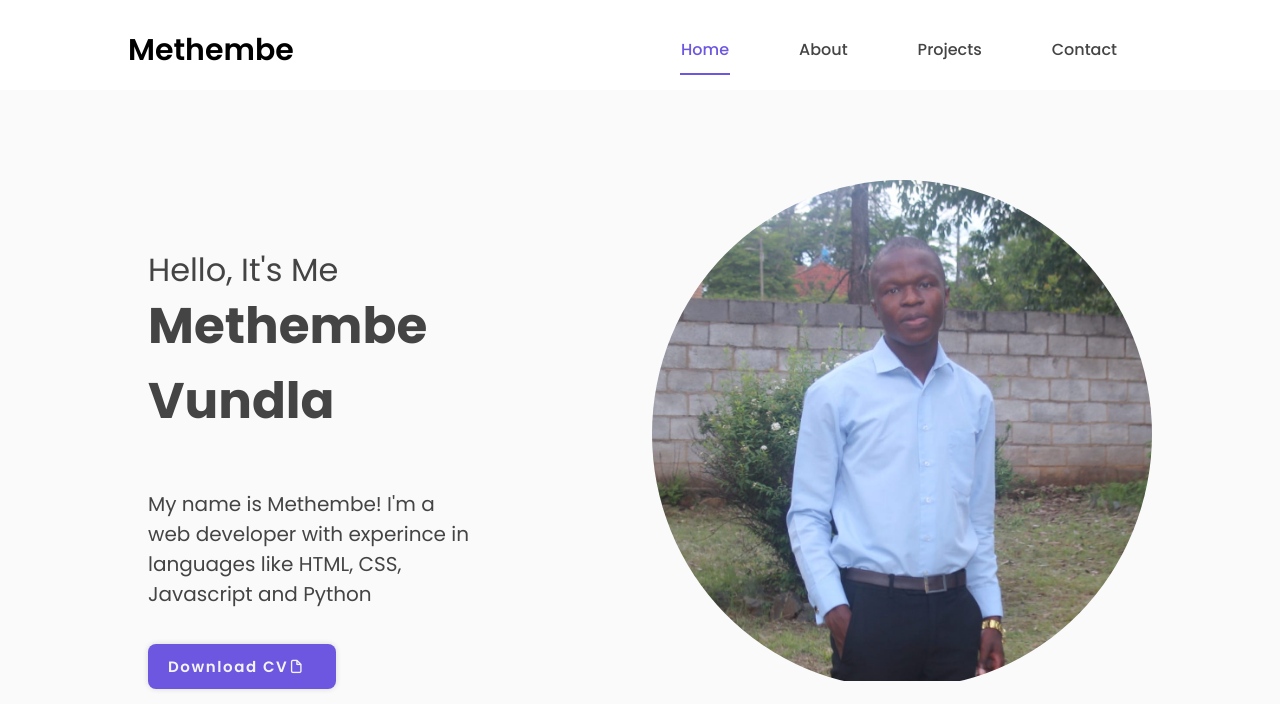
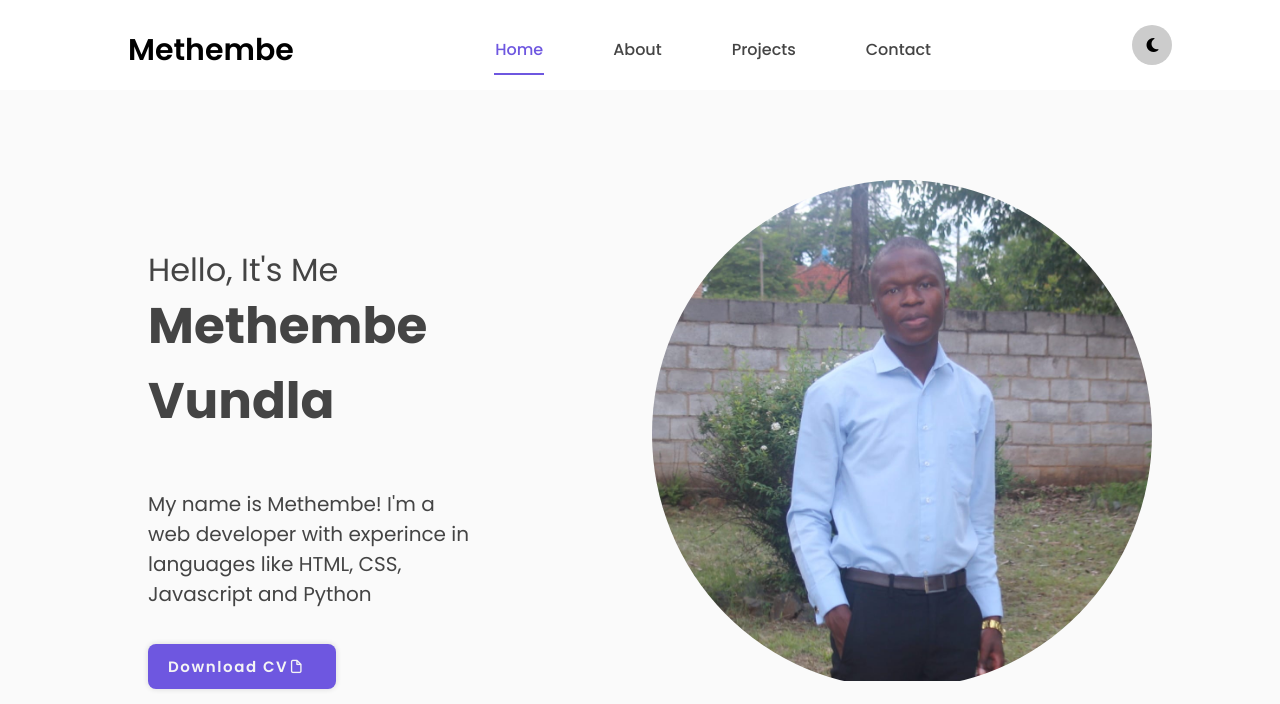
Before and after one commit to Mdv17/my_portfolio, a plain HTML site: page index.html in a window 1280 px wide. Shown: the top 704 px of the page. Drawn offline with nearby package versions, Linux system fonts and the light colour scheme; a web font is replaced by a local one.

Commit message:
Update index.html

```diff
--- a/index.html
+++ b/index.html
@@ -42,12 +42,12 @@
                 </ul>
             </div>
             <!--Dark Mode-->
-<!--             <div class="mode">
+            <div class="mode">
                 <div class="moon-sun" id="toggle-switch">
                     <i class="fa fa-moon" id="moon"></i>
                     <i class="fa fa-sun" id="sun"></i>
                 </div>
-            </div> -->
+            </div>
             <!--Nav Menu Btn-->
             <div class="nav-menu-btn">
                 <i class="uil uil-bars" onclick="myMenuFunction()"></i>
```
